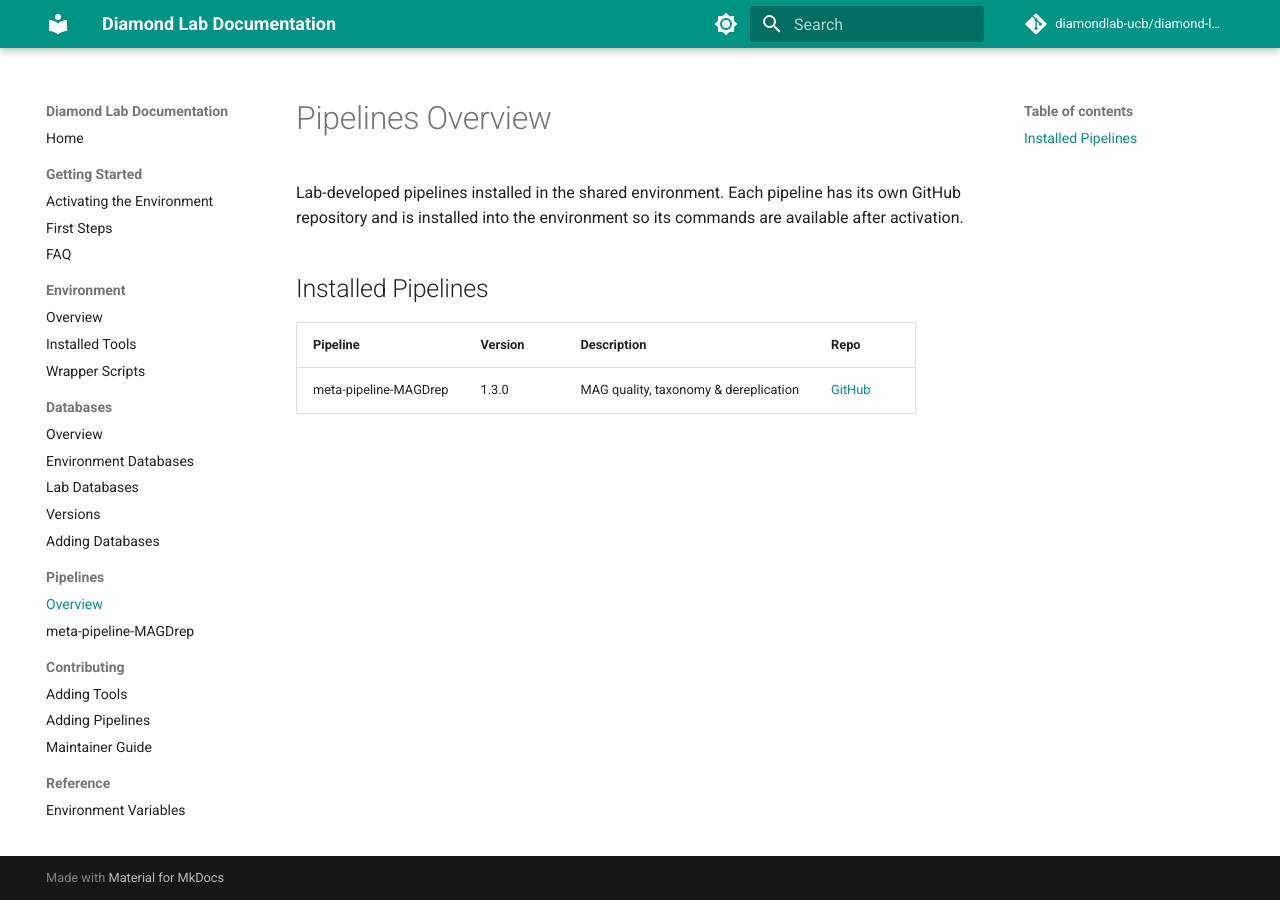
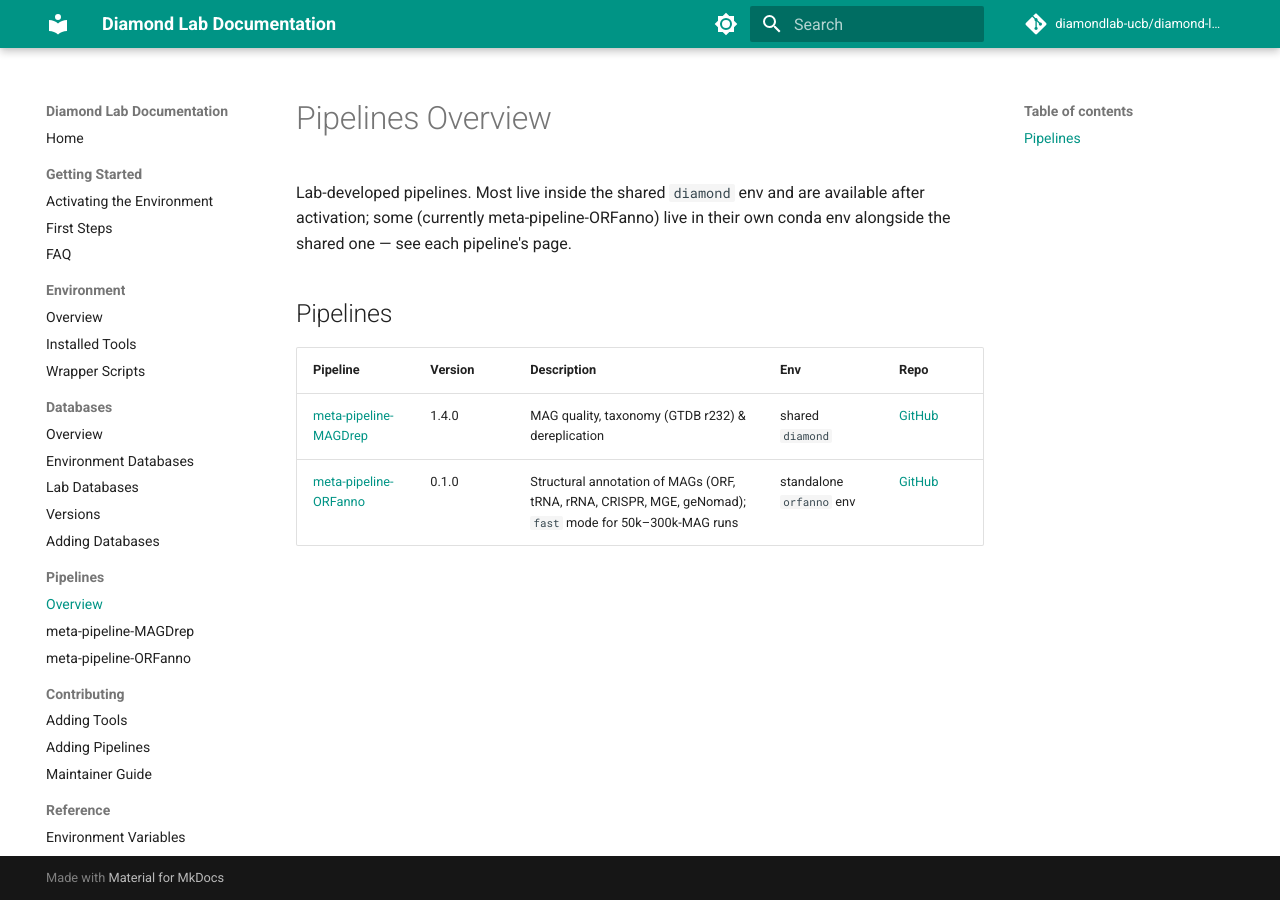
Before and after one commit to diamondlab-ucb/diamond-lab-docs, an MkDocs documentation site: the page built from docs/pipelines/overview.md, in a window 1280 px wide. Built offline with MkDocs 1.6.1 and Material for MkDocs 9.7.7, drawn with Linux system fonts in a browser that asks for light colours; comment, search, counter and statistics services are not loaded.

Commit message:
docs: add meta-pipeline-ORFanno page + fast mode
ORFanno wasn't yet documented on the lab site. Adds a parallel page to
meta-pipeline-MAGDrep covering all three annotation modes (full /
streamlined / fast) and the SLURM execution model. fast mode (barrnap
rRNA, ~70x faster than cmscan, full-length only) is the headline change
for big 50k-300k-MAG runs.

Honest about the current operational reality: ORFanno has its own conda
env at /groups/.../conda_envs/orfanno/ and is NOT yet folded into the
shared diamond env (a v1.0 follow-up). The page documents activating
that env directly rather than the lab activate.sh.

Also: updates the Pipelines Overview table to add ORFanno + an "Env"
column distinguishing shared-env vs standalone pipelines, and bumps the
MAGDrep version in the overview to 1.4.0 (already shipped).

Co-Authored-By: Claude Opus 4.7 <noreply@anthropic.com>

```diff
--- a/docs/pipelines/overview.md
+++ b/docs/pipelines/overview.md
@@ -1,11 +1,12 @@
 # Pipelines Overview
 
-Lab-developed pipelines installed in the shared environment. Each pipeline
-has its own GitHub repository and is installed into the environment so its
-commands are available after activation.
+Lab-developed pipelines. Most live inside the shared `diamond` env and are
+available after activation; some (currently meta-pipeline-ORFanno) live in
+their own conda env alongside the shared one — see each pipeline's page.
 
-## Installed Pipelines
+## Pipelines
 
-| Pipeline | Version | Description | Repo |
-|----------|---------|-------------|------|
-| meta-pipeline-MAGDrep | 1.3.0 | MAG quality, taxonomy & dereplication | [GitHub](https://github.com/SDmetagenomics/meta-pipeline-MAGDrep) |
+| Pipeline | Version | Description | Env | Repo |
+|----------|---------|-------------|-----|------|
+| [meta-pipeline-MAGDrep](meta-pipeline-MAGDrep.md) | 1.4.0 | MAG quality, taxonomy (GTDB r232) & dereplication | shared `diamond` | [GitHub](https://github.com/SDmetagenomics/meta-pipeline-MAGDrep) |
+| [meta-pipeline-ORFanno](meta-pipeline-ORFanno.md) | 0.1.0 | Structural annotation of MAGs (ORF, tRNA, rRNA, CRISPR, MGE, geNomad); `fast` mode for 50k–300k-MAG runs | standalone `orfanno` env | [GitHub](https://github.com/SDmetagenomics/meta-pipeline-ORFanno) |
--- a/mkdocs.yml
+++ b/mkdocs.yml
@@ -46,6 +46,7 @@ nav:
   - Pipelines:
     - Overview: pipelines/overview.md
     - meta-pipeline-MAGDrep: pipelines/meta-pipeline-MAGDrep.md
+    - meta-pipeline-ORFanno: pipelines/meta-pipeline-ORFanno.md
   - Contributing:
     - Adding Tools: contributing/adding-tools.md
     - Adding Pipelines: contributing/adding-pipelines.md
```
Also changed, not shown: docs/pipelines/meta-pipeline-ORFanno.md (added, +112 -0 lines).
